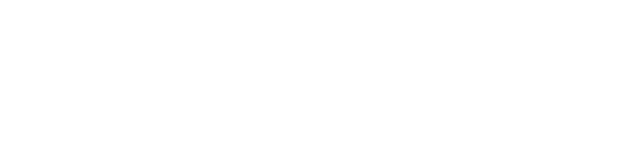
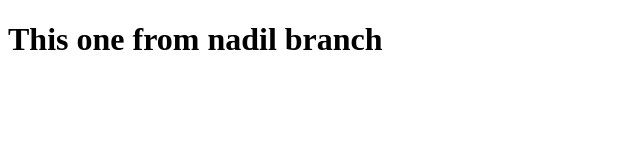
Before and after one commit to NadilGT/Git_practice_03, a plain HTML site: page index.html in a window 1280 px wide. Shown: the whole page, without its empty margins (0-640 px from the left). Drawn offline with Linux system fonts and the light colour scheme.

Commit message:
create h1

```diff
--- a/index.html
+++ b/index.html
@@ -6,6 +6,6 @@
     <title>Document</title>
 </head>
 <body>
-
+    <h1>This one from nadil branch</h1>
 </body>
 </html>
```
